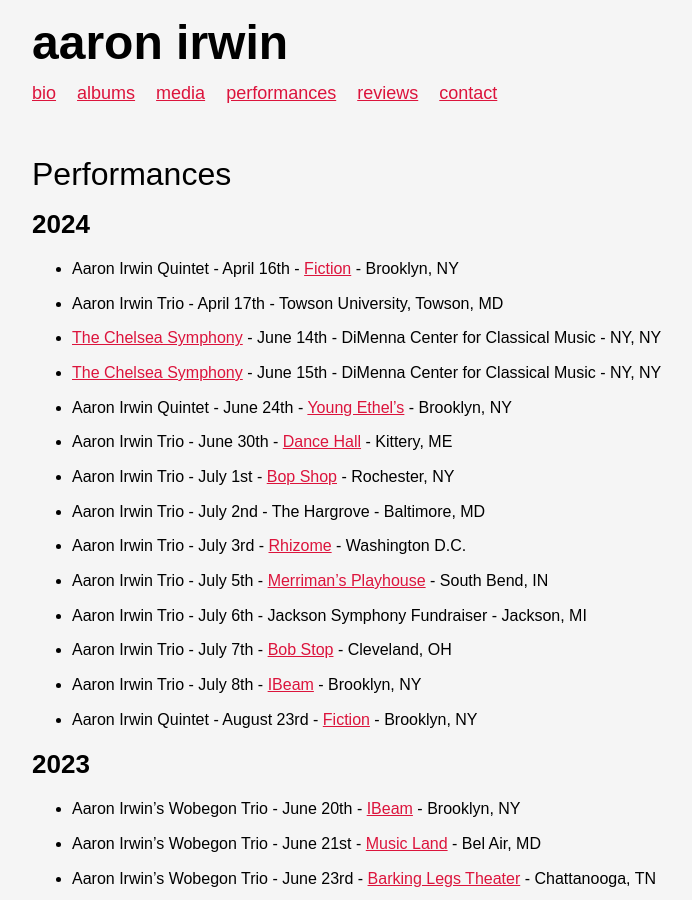
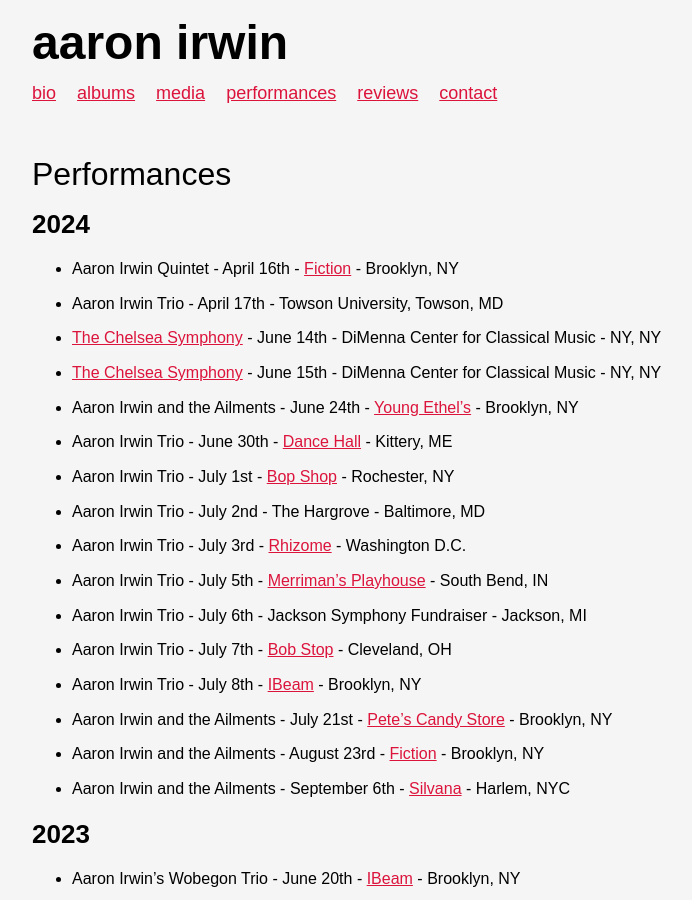
Before and after one commit to ryanve/aaronirwin.com, a Jekyll site: the page built from performances.md, in a window 1280 px wide and 900 px high. Shown: the whole window, without its empty margins (128-820 px from the left). Built offline with Jekyll 4.4.1, drawn with Linux system fonts in a browser that asks for light colours.

Commit message:
Update performances.md

```diff
--- a/performances.md
+++ b/performances.md
@@ -10,7 +10,7 @@ title: Performances
 - Aaron Irwin Trio - April 17th - Towson University, Towson, MD
 - [The Chelsea Symphony](https://chelseasymphony.org/) - June 14th - DiMenna Center for Classical Music - NY, NY
 - [The Chelsea Symphony](https://chelseasymphony.org/) - June 15th - DiMenna Center for Classical Music - NY, NY
-- Aaron Irwin Quintet - June 24th - [Young Ethel's](https://www.youngethels.com/) - Brooklyn, NY
+- Aaron Irwin and the Ailments - June 24th - [Young Ethel's](https://www.youngethels.com/) - Brooklyn, NY
 - Aaron Irwin Trio - June 30th - [Dance Hall](https://www.thedancehallkittery.org/) - Kittery, ME
 - Aaron Irwin Trio - July 1st - [Bop Shop](https://bopshop.com/) - Rochester, NY
 - Aaron Irwin Trio - July 2nd - The Hargrove - Baltimore, MD
@@ -19,7 +19,9 @@ title: Performances
 - Aaron Irwin Trio - July 6th - Jackson Symphony Fundraiser - Jackson, MI
 - Aaron Irwin Trio - July 7th - [Bob Stop](https://www.themusicsettlement.org/bop-stop) - Cleveland, OH
 - Aaron Irwin Trio - July 8th - [IBeam](https://www.ibeambrooklyn.com/) - Brooklyn, NY
-- Aaron Irwin Quintet - August 23rd - [Fiction](https://fictionbk.com/jazz-calendar) - Brooklyn, NY
+- Aaron Irwin and the Ailments - July 21st - [Pete's Candy Store](https://www.petescandystore.com/calendar/) - Brooklyn, NY
+- Aaron Irwin and the Ailments - August 23rd - [Fiction](https://fictionbk.com/jazz-calendar) - Brooklyn, NY
+- Aaron Irwin and the Ailments - September 6th - [Silvana](http://silvana-nyc.com/index.php) - Harlem, NYC
 
 ## 2023
 
```
